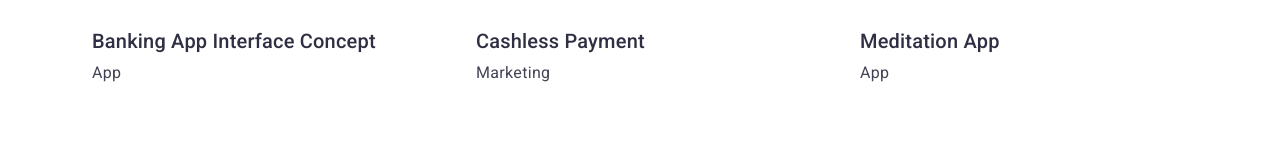
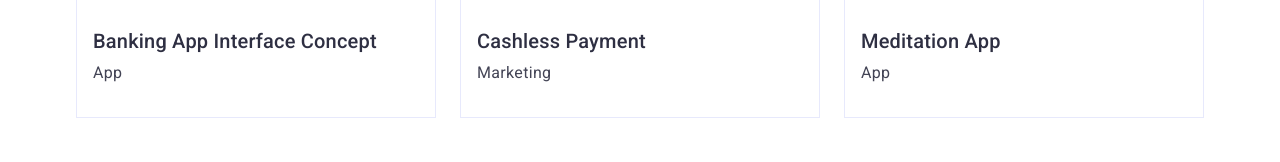
Before and after one commit to raseniel/goit-markup-hw-03, a plain HTML site: page portfolio.html in a window 1280 px wide. Shown: the part 618-780 px from the top of the page. Drawn offline with nearby package versions, Linux system fonts and the light colour scheme.

Commit message:
update border in portfolio.html

```diff
--- a/css/styles.css
+++ b/css/styles.css
@@ -427,7 +427,7 @@ a {
   margin-left: 24px;
 }
 .images-option {
-  border: 1px solid var(--cornflower-color);
+  border: 1px solid var(--cornflower);
   border-top: none;
   padding: 32px 16px;
 }
```
